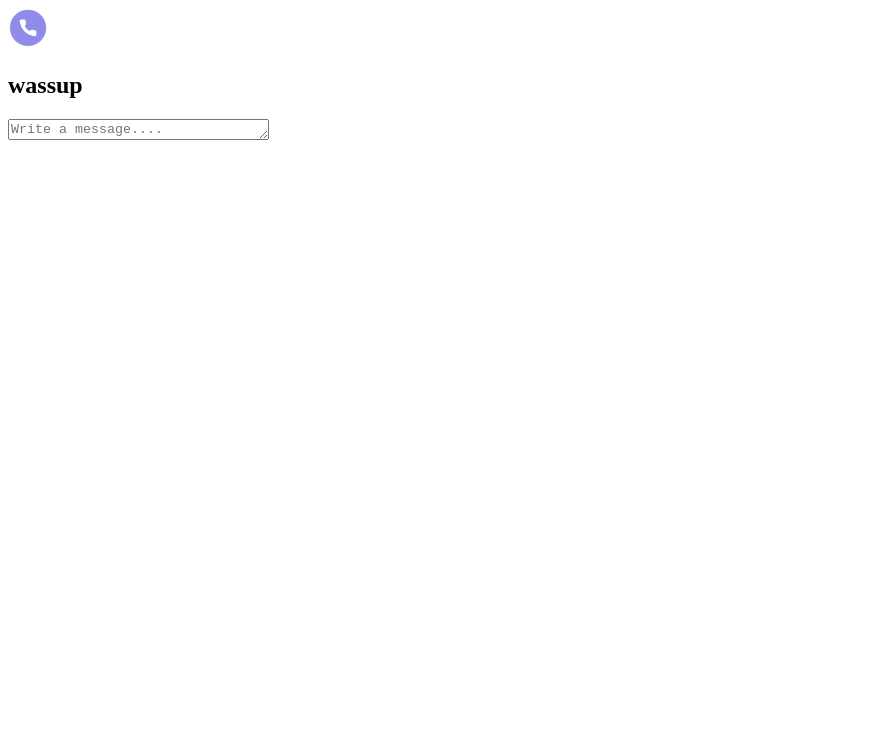
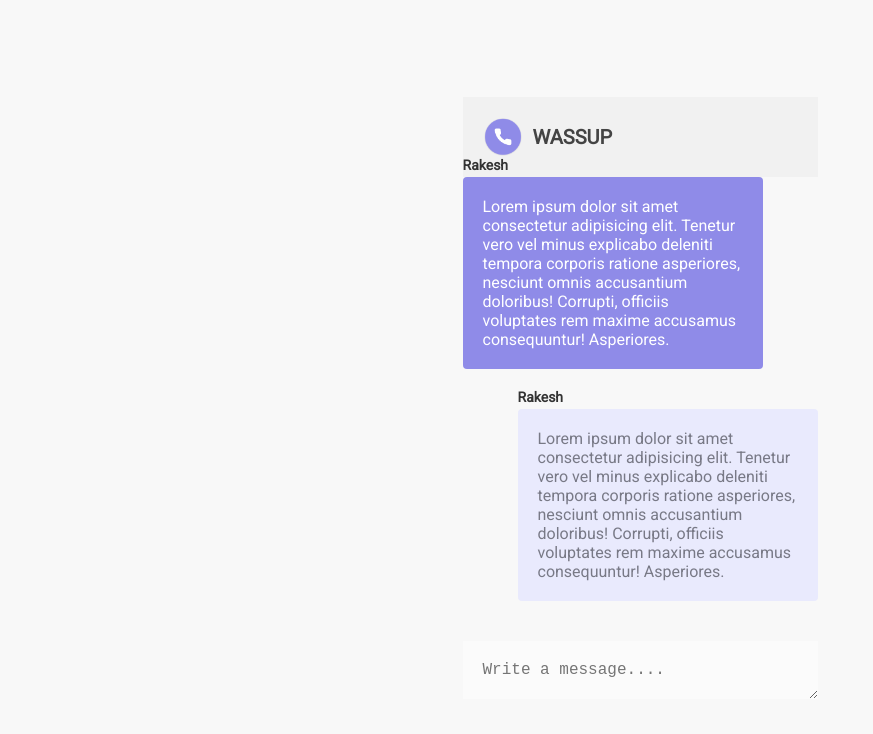
Before and after one commit to picturepatch07/Realtime-Chat, a website: page index.html in a window 1280 px wide. Shown: the whole page, without its empty margins (0-873 px from the left). Drawn offline with Linux system fonts and the light colour scheme.

```diff
--- a/index.html
+++ b/index.html
@@ -5,7 +5,7 @@
     <meta http-equiv="X-UA-Compatible" content="IE=edge">
     <meta name="viewport" content="width=device-width, initial-scale=1.0">
     <title>Document</title>
-    <link rel="stylesheet" href="/public/style.css">
+    <link rel="stylesheet" href="/style.css">
 </head>
 <body>
      <section class="chat-section">
@@ -13,12 +13,21 @@
             <img height="40" src="/wassup.png" alt="">
             <h1>wassup</h1>
         </div>
-        <div class="message-area"></div>
+        <div class="message-area">
+            <div class="incoming message">
+                <h4>Rakesh</h4>
+                <p>Lorem ipsum dolor sit amet consectetur adipisicing elit. Tenetur vero vel minus explicabo deleniti tempora corporis ratione asperiores, nesciunt omnis accusantium doloribus! Corrupti, officiis voluptates rem maxime accusamus consequuntur! Asperiores.</p>
+            </div>
+            <div class="outgoing message">
+                <h4>Rakesh</h4>
+                <p>Lorem ipsum dolor sit amet consectetur adipisicing elit. Tenetur vero vel minus explicabo deleniti tempora corporis ratione asperiores, nesciunt omnis accusantium doloribus! Corrupti, officiis voluptates rem maxime accusamus consequuntur! Asperiores.</p>
+            </div>
+        </div>
         <div>
             <textarea id="textarea" cols="30" rows="1" placeholder="Write a message...."></textarea>
         </div>
      </section>
 
-    <script src="/public/client.js"></script>
+    <script src="./public/client.js"></script>
 </body>
 </html>
--- a/public/style.css
+++ b/public/style.css
@@ -0,0 +1,82 @@
+@import url('https://fonts.googleapis.com/css2?family=Roboto&display=swap');
+
+* {
+    padding: 0;
+    margin: 0;
+    box-sizing: border-box;
+}
+
+body {
+    display: flex;
+    align-items: center;
+    justify-content: center;
+    min-height: 100vh;
+    background: #F8F8F8;
+    font-family: 'Roboto', sans-serif;
+}
+
+section.chat__section {
+    width: 800px;
+    max-width: 90%;
+    background: #fff;
+    box-shadow: 0 10px 15px -3px rgba(0, 0, 0, 0.1), 0 4px 6px -2px rgba(0, 0, 0, 0.05);
+}
+
+.brand {
+    padding: 20px;
+    background: #f1f1f1;
+    display: flex;
+    align-items: center;
+}
+
+.brand h1 {
+    text-transform: uppercase;
+    font-size: 20px;
+    color: #444;
+    margin-left: 10px;
+}
+
+.message__area {
+    height: 500px;
+    padding: 16px;
+    display: flex;
+    flex-direction: column;
+    overflow-y: auto;
+    padding-top: 40px;
+}
+
+textarea {
+    width: 100%;
+    border: none;
+    padding: 20px;
+    font-size: 16px;
+    outline: none;
+    background: #FBFBFB;
+}
+
+.message {
+    padding: 20px;
+    border-radius: 4px;
+    margin-bottom: 40px;
+    max-width: 300px;
+    position: relative;
+}
+
+.incoming {
+    background: #8F8BE8;
+    color: #fff;
+}
+
+.outgoing {
+    background: #e9eafd;
+    color: #787986;
+    margin-left: auto;
+}
+
+.message h4 {
+    position: absolute;
+    top: -20px;
+    left: 0;
+    color: #333;
+    font-size: 14px;
+}
--- a/server.js
+++ b/server.js
@@ -8,6 +8,8 @@
   console.log(`Listening on port ${PORT}`);
 });
 
+app.use(express.static(__dirname + "/public"));
+
 app.get("/", (req, res) => {
   res.sendFile(__dirname + "/index.html");
 });
```
